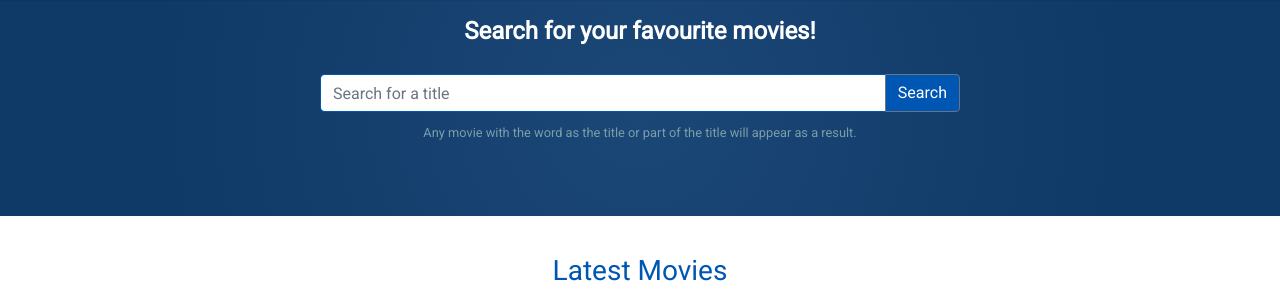
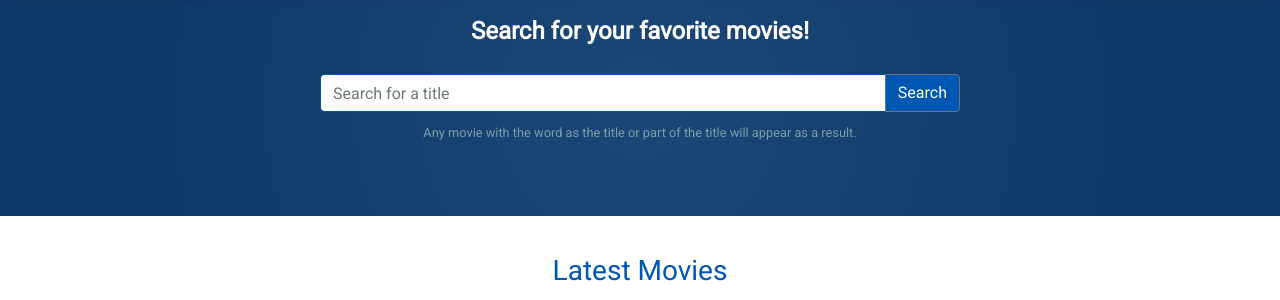
Before and after one commit to Meneguini/movieNight, a Django app: template movies/templates/movies/index.html in a window 1280 px wide. Shown: the part 62-362 px from the top of the page. Run offline with Django 3.2, Linux system fonts and the light colour scheme; the template is opened without the code that fills it, so the values that code supplies are empty.

Commit message:
small fixes

```diff
--- a/movies/templates/movies/index.html
+++ b/movies/templates/movies/index.html
@@ -13,7 +13,7 @@
   {% endif %}
   <div class="index-page">
     <div class="search-container">
-      <p class="search-title">Search for your favourite movies!</p>
+      <p class="search-title">Search for your favorite movies!</p>
       <div class="input-group mx-auto mb-2 search-input">
         <input type="text" class="form-control input-index" placeholder="Search for a title" >
         <div class="input-group-append">
```
